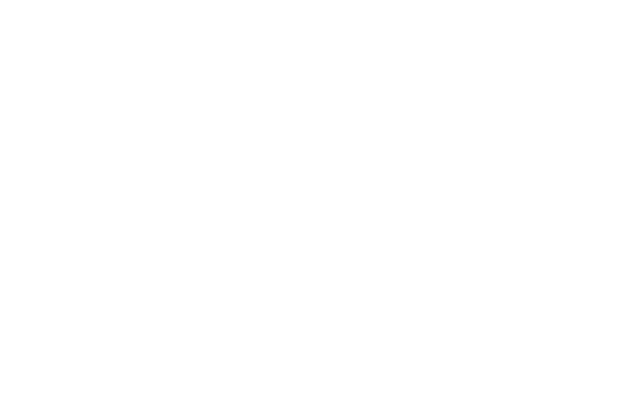
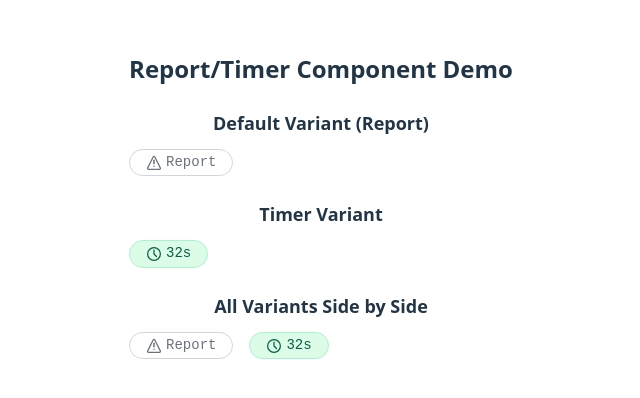
Before and after one commit to nhatnamduong688/pave_interview_frontend, a React (Vite) app: page /report-timer-demo in a window 1280 px wide. Before the commit this address had no page. Shown: the part 194-592 px from the top of the page, without its empty margins (319-959 px from the left). Built offline with nearby package versions, Linux system fonts and the light colour scheme; the HTML template or start-up script is replaced by a standard one.

Commit message:
feat: Add ReportTimerDemoPage route and update .gitignore
- Introduced new route for ReportTimerDemoPage in App.tsx to enhance navigation.
- Updated .gitignore to include component-spec-request.md for project-specific files.

```diff
--- a/src/App.tsx
+++ b/src/App.tsx
@@ -8,6 +8,7 @@
 import SimpleCardDemo from './components/pages/SimpleCardDemo'
 import ProductCardDemo from './components/pages/ProductCardDemo'
 import SessionCardDemo from './components/pages/SessionCardDemo'
+import ReportTimerDemoPage from './components/pages/ReportTimerDemoPage'
 import './App.css'
 
 function App() {
@@ -22,6 +23,7 @@
           <Route path="/simple-card" element={<SimpleCardDemo />} />
           <Route path="/product-card-demo" element={<ProductCardDemo />} />
           <Route path="/session-card-demo" element={<SessionCardDemo />} />
+          <Route path="/report-timer-demo" element={<ReportTimerDemoPage />} />
           <Route path="/" element={<Navigate to="/header" replace />} />
         </Routes>
       </BrowserRouter>
--- /dev/null
+++ b/src/components/atoms/ReportTimer.tsx
@@ -0,0 +1,78 @@
+import React from 'react';
+
+// Các icon cho component
+const ReportIcon = () => (
+  <svg width="16" height="16" viewBox="0 0 16 16" fill="none" xmlns="http://www.w3.org/2000/svg">
+    <path d="M8.00001 1.33331C8.31149 1.33331 8.59309 1.50108 8.73245 1.77843L14.399 13.1118C14.5396 13.3915 14.5057 13.7271 14.322 13.9739C14.1382 14.2207 13.8321 14.3333 13.5556 14.3333H2.44445C2.16797 14.3333 1.86185 14.2207 1.67804 13.9739C1.49423 13.7271 1.46037 13.3915 1.60104 13.1118L7.26756 1.77843C7.40693 1.50108 7.68853 1.33331 8.00001 1.33331Z" stroke="currentColor" strokeWidth="1.25" strokeLinecap="round" strokeLinejoin="round"/>
+    <path d="M8 5.33331V8.66665" stroke="currentColor" strokeWidth="1.5" strokeLinecap="round" strokeLinejoin="round"/>
+    <path d="M8 11.3333H8.00667" stroke="currentColor" strokeWidth="1.5" strokeLinecap="round" strokeLinejoin="round"/>
+  </svg>
+);
+
+const TimerIcon = () => (
+  <svg width="16" height="16" viewBox="0 0 16 16" fill="none" xmlns="http://www.w3.org/2000/svg">
+    <circle cx="8" cy="8" r="6.375" stroke="currentColor" strokeWidth="1.25"/>
+    <path d="M8 4V8L10.5 10.5" stroke="currentColor" strokeWidth="1.25" strokeLinecap="round" strokeLinejoin="round"/>
+  </svg>
+);
+
+export type ReportTimerVariant = 'report' | 'timer';
+
+export interface ReportTimerProps {
+  variant?: ReportTimerVariant;
+  label: string;
+  onClick?: () => void;
+  className?: string;
+}
+
+const ReportTimer: React.FC<ReportTimerProps> = ({
+  variant = 'report',
+  label,
+  onClick,
+  className = '',
+}) => {
+  // Các styles dựa trên variants
+  const styles = {
+    report: {
+      container: 'bg-white border-gray-300 text-gray-600 hover:bg-gray-50',
+      iconWrapper: '',
+      textWrapper: ''
+    },
+    timer: {
+      container: 'text-green-800 hover:bg-green-200',
+      iconWrapper: '',
+      textWrapper: 'font-medium'
+    }
+  };
+
+  // Lấy style theo variant
+  const currentStyle = styles[variant];
+
+  return (
+    <button
+      onClick={onClick}
+      className={`
+        flex items-center gap-1
+        py-1 px-4
+        font-mono text-sm font-medium leading-tight
+        rounded-full border
+        transition-colors duration-150
+        ${className}
+      `}
+      style={{
+        fontFamily: "'JetBrains Mono', monospace",
+        backgroundColor: variant === 'timer' ? '#DCFCE7' : 'white',
+        borderColor: variant === 'timer' ? '#A7F3D0' : '#D1D5DB',
+        color: variant === 'timer' ? '#065F46' : '#6B7280',
+        borderWidth: '1px',
+      }}
+    >
+      <span className="flex items-center justify-center">
+        {variant === 'report' ? <ReportIcon /> : <TimerIcon />}
+      </span>
+      <span>{label}</span>
+    </button>
+  );
+};
+
+export default ReportTimer;
--- /dev/null
+++ b/src/components/pages/ReportTimerDemoPage.tsx
@@ -0,0 +1,36 @@
+import React from 'react';
+import ReportTimer from '../atoms/ReportTimer';
+
+const ReportTimerDemoPage: React.FC = () => {
+  return (
+    <div className="p-8">
+      <h1 className="text-2xl font-bold mb-6">Report/Timer Component Demo</h1>
+
+      <div className="flex flex-col gap-6">
+        <div>
+          <h2 className="text-lg font-semibold mb-3">Default Variant (Report)</h2>
+          <div className="flex items-center gap-4">
+            <ReportTimer label="Report" />
+          </div>
+        </div>
+
+        <div>
+          <h2 className="text-lg font-semibold mb-3">Timer Variant</h2>
+          <div className="flex items-center gap-4">
+            <ReportTimer variant="timer" label="32s" />
+          </div>
+        </div>
+
+        <div>
+          <h2 className="text-lg font-semibold mb-3">All Variants Side by Side</h2>
+          <div className="flex items-center gap-4">
+            <ReportTimer label="Report" />
+            <ReportTimer variant="timer" label="32s" />
+          </div>
+        </div>
+      </div>
+    </div>
+  );
+};
+
+export default ReportTimerDemoPage;
```
Also changed, not shown: 1 other file (tests, documents, lock files or other folders).
